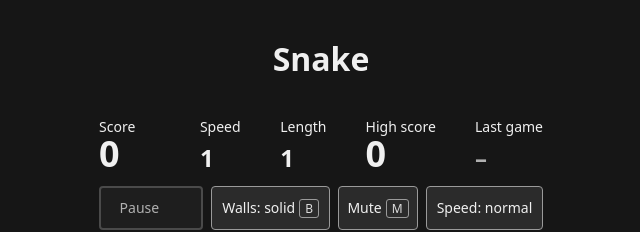
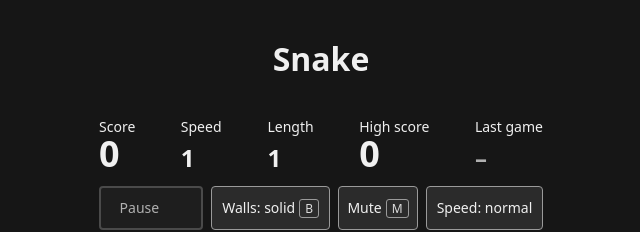
Before and after one commit to mariusachim/awesomeProject1, a React (Vite) app: page / in a window 1280 px wide. Shown: the top 232 px of the page, without its empty margins (319-959 px from the left). Built offline with nearby package versions, Linux system fonts and the light colour scheme.

Commit message:
fix(#402): even the gap between the desktop stat labels

```diff
--- a/src/index.css
+++ b/src/index.css
@@ -620,6 +620,12 @@ h1,
   .stat-value {
     min-width: 3ch;
   }
+
+  /* The big Score value is wider than its label. It stops sizing the column and spills into the gap, so the label gaps stay even. */
+  .stat:first-child .stat-value {
+    contain: inline-size;
+    min-width: 0;
+  }
 }
 
 /* Phone: labels stay on one line, columns fit their content and the row spans the board. */
```
